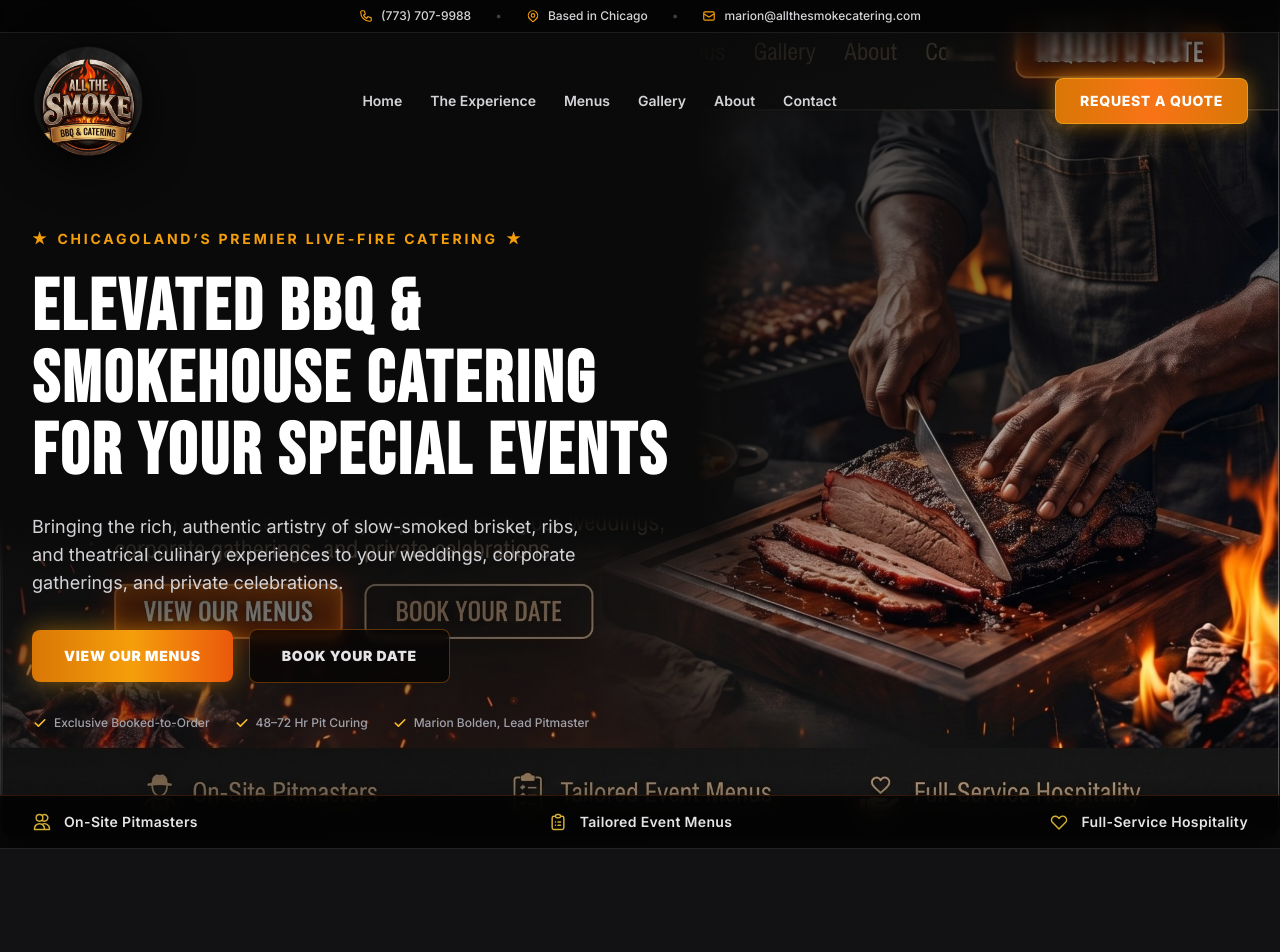
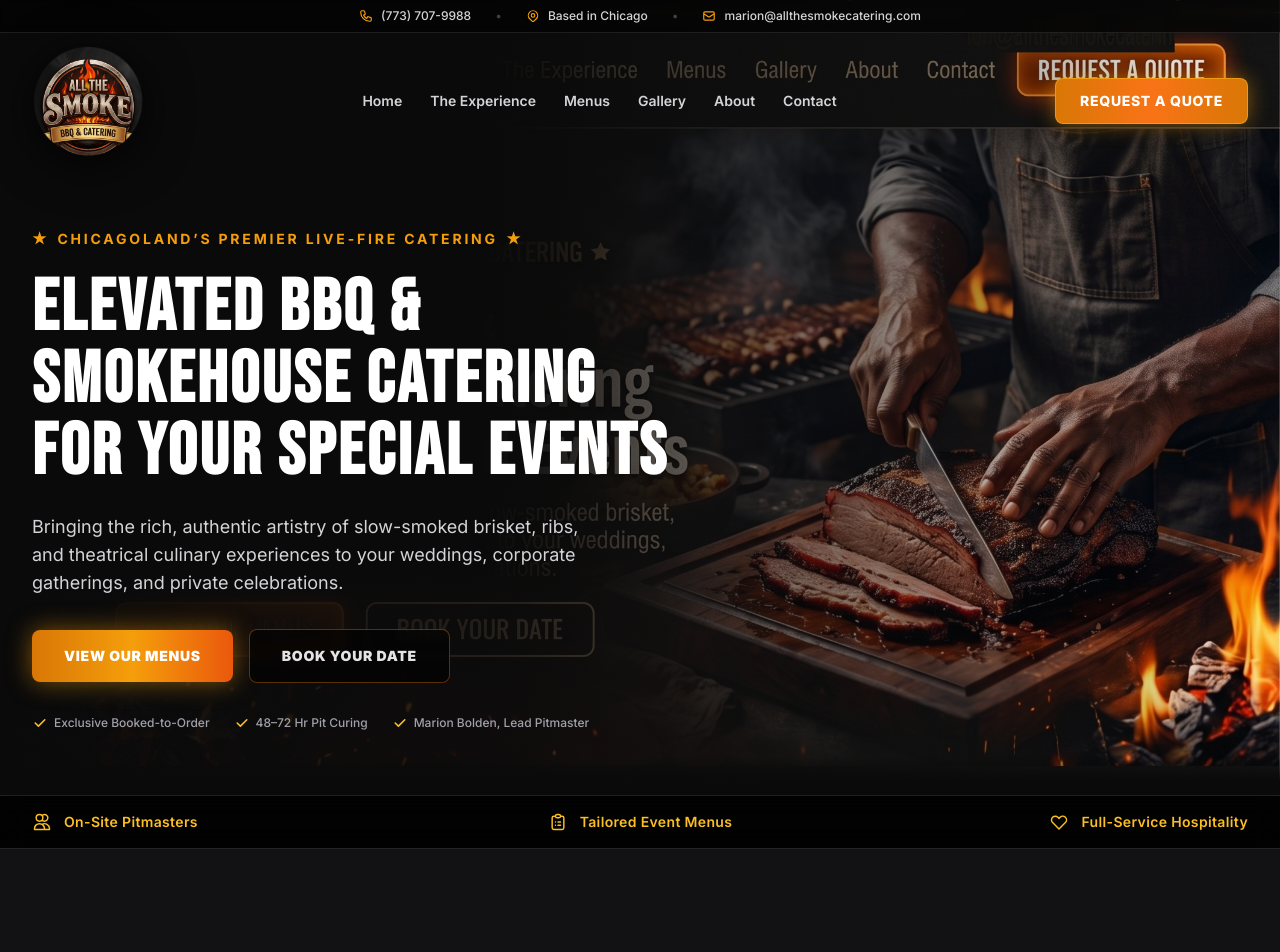
Before and after one commit to silverfox67/allthesmokecatering, a Next.js app: page / in a window 1280 px wide. Shown: the top 952 px of the page. Built offline with nearby package versions, Linux system fonts and the light colour scheme.

Commit message:
fix: clean hero background asset, eliminate ghost buttons and double trust bar, restore fire vibrancy

```diff
--- a/src/components/home/Hero.tsx
+++ b/src/components/home/Hero.tsx
@@ -28,11 +28,8 @@
           className="object-cover object-[center_70%] lg:object-[right_bottom]"
         />
 
-        {/* Targeted Radial Scrim: Darkens upper-left quadrant directly behind headline text, preserving bottom-left glowing coals & right-side live fire */}
-        <div className="absolute inset-0 bg-[radial-gradient(ellipse_at_top_left,rgba(10,10,10,0.95)_0%,rgba(10,10,10,0.75)_45%,transparent_80%)] pointer-events-none" />
-
-        {/* Subtle Top Vignette for Nav Area */}
-        <div className="absolute inset-x-0 top-0 h-24 bg-gradient-to-b from-[#0A0A0A]/80 to-transparent pointer-events-none" />
+        {/* Soft Directional Gradient on Left Side: Protects headline text contrast while letting the right side (brisket, embers, flames) shine at 100% natural saturation & contrast */}
+        <div className="absolute inset-0 bg-gradient-to-r from-[#0A0A0A] via-[#0A0A0A]/85 via-40% to-transparent pointer-events-none" />
       </div>
 
       {/* 2. TOP UTILITY BAR (Phone, Location, Direct Email) */}
@@ -308,33 +305,33 @@
         </div>
       </div>
 
-      {/* 5. EXACT TRUST BAR STYLING (Target Mockup Specification) */}
-      <div className="relative z-20 bg-black/80 backdrop-blur-md border-t border-amber-900/40">
-        <div className="mx-auto max-w-7xl px-4 py-4 sm:px-6 lg:px-8">
+      {/* 5. UNIFIED TRUST BAR (Single Tier React Component) */}
+      <div className="relative z-20 bg-black/80 backdrop-blur-md border-t border-zinc-800/80 py-4">
+        <div className="mx-auto max-w-7xl px-4 sm:px-6 lg:px-8">
           <div className="grid grid-cols-1 gap-4 sm:grid-cols-3">
 
             {/* Feature 1: On-Site Pitmasters */}
             <div className="flex items-center justify-center gap-3 text-center sm:justify-start">
-              <svg className="h-5 w-5 text-[#D4AF37] shrink-0" fill="none" viewBox="0 0 24 24" stroke="currentColor" strokeWidth={1.75}>
+              <svg className="h-5 w-5 text-amber-400 shrink-0" fill="none" viewBox="0 0 24 24" stroke="currentColor" strokeWidth={1.75}>
                 <path strokeLinecap="round" strokeLinejoin="round" d="M12 4.354a4 4 0 110 5.292M15 21H3v-1a6 6 0 0112 0v1zm0 0h6v-1a6 6 0 00-9-5.197M13 7a4 4 0 11-8 0 4 4 0 018 0z" />
               </svg>
-              <span className="text-sm font-semibold tracking-wide text-zinc-200">On-Site Pitmasters</span>
+              <span className="text-sm font-semibold tracking-wide text-amber-400">On-Site Pitmasters</span>
             </div>
 
             {/* Feature 2: Tailored Event Menus */}
             <div className="flex items-center justify-center gap-3 text-center">
-              <svg className="h-5 w-5 text-[#D4AF37] shrink-0" fill="none" viewBox="0 0 24 24" stroke="currentColor" strokeWidth={1.75}>
+              <svg className="h-5 w-5 text-amber-400 shrink-0" fill="none" viewBox="0 0 24 24" stroke="currentColor" strokeWidth={1.75}>
                 <path strokeLinecap="round" strokeLinejoin="round" d="M9 5H7a2 2 0 00-2 2v12a2 2 0 002 2h10a2 2 0 002-2V7a2 2 0 00-2-2h-2M9 5a2 2 0 002 2h2a2 2 0 002-2M9 5a2 2 0 012-2h2a2 2 0 012 2m-3 7h3m-3 4h3m-6-4h.01M9 16h.01" />
               </svg>
-              <span className="text-sm font-semibold tracking-wide text-zinc-200">Tailored Event Menus</span>
+              <span className="text-sm font-semibold tracking-wide text-amber-400">Tailored Event Menus</span>
             </div>
 
             {/* Feature 3: Full-Service Hospitality */}
             <div className="flex items-center justify-center gap-3 text-center sm:justify-end">
-              <svg className="h-5 w-5 text-[#D4AF37] shrink-0" fill="none" viewBox="0 0 24 24" stroke="currentColor" strokeWidth={1.75}>
+              <svg className="h-5 w-5 text-amber-400 shrink-0" fill="none" viewBox="0 0 24 24" stroke="currentColor" strokeWidth={1.75}>
                 <path strokeLinecap="round" strokeLinejoin="round" d="M4.318 6.318a4.5 4.5 0 000 6.364L12 20.364l7.682-7.682a4.5 4.5 0 00-6.364-6.364L12 7.636l-1.318-1.318a4.5 4.5 0 00-6.364 0z" />
               </svg>
-              <span className="text-sm font-semibold tracking-wide text-zinc-200">Full-Service Hospitality</span>
+              <span className="text-sm font-semibold tracking-wide text-amber-400">Full-Service Hospitality</span>
             </div>
 
           </div>
```
Also changed, not shown: public/images/hero-brisket-carve.jpg.
